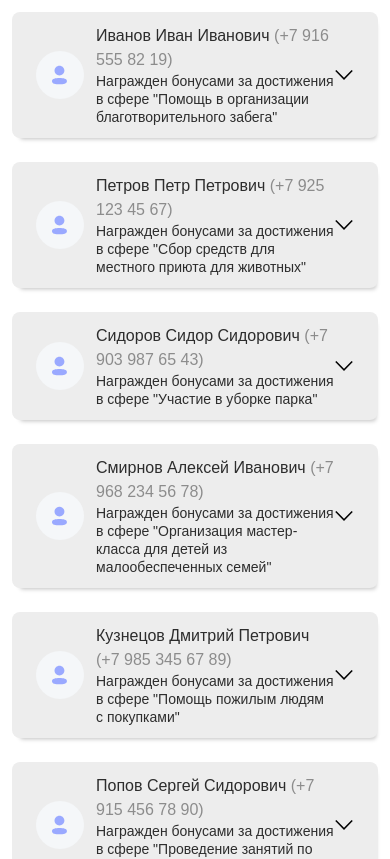
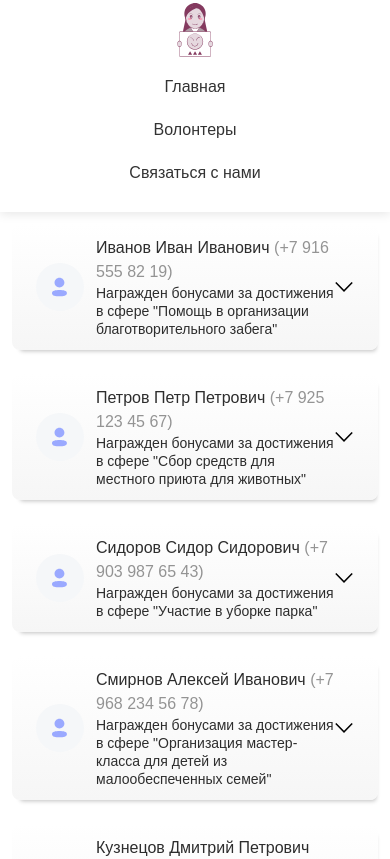
Before and after one commit to YuraVolk/hackathon-2025-showcase, a Next.js app: page /partners-dashboard in a window 390 px wide. Shown: the top 859 px of the page. Built offline with nearby package versions, Linux system fonts and the light colour scheme.

Commit message:
setup initial partners dashboard

```diff
--- /dev/null
+++ b/src/components/Header/Header.module.css
@@ -0,0 +1,190 @@
+.header {
+  background-color: #ffffff;
+  box-shadow: 0 2px 10px rgba(0, 0, 0, 0.1);
+  position: sticky;
+  top: 0;
+  left: 0;
+  right: 0;
+  z-index: 1000;
+}
+
+.headerContainer {
+  max-width: 1200px;
+  margin: 0 auto;
+  padding: 0 20px;
+  display: flex;
+  align-items: center;
+  justify-content: space-between;
+  height: 70px;
+}
+
+.logo {
+  font-size: 24px;
+  font-weight: bold;
+  color: #333;
+}
+
+.logo > * {
+  transform: scale(2);
+}
+
+.nav {
+  height: 100%;
+}
+
+.navList {
+  display: flex;
+  height: 100%;
+  margin: 0;
+  padding: 0;
+  list-style: none;
+}
+
+.navItem {
+  position: relative;
+  height: 100%;
+  display: flex;
+  align-items: center;
+  padding: 15px;
+  cursor: pointer;
+}
+
+.navLink {
+  position: relative;
+  color: #333;
+  font-weight: 500;
+  text-decoration: none;
+  transition: color 0.3s ease;
+  height: 100%;
+  display: flex;
+  align-items: center;
+}
+
+.navLink:hover .navLink {
+  color: #0066cc;
+}
+
+.underline {
+  position: absolute;
+  bottom: 0;
+  left: 0;
+  width: 0;
+  height: 2px;
+  background-color: #0066cc;
+  transition: width 0.3s ease;
+}
+
+.navItem:hover .underline {
+  width: 100%;
+}
+
+.submenu {
+  position: absolute;
+  top: 100%;
+  right: 0;
+  width: max-content;
+  max-width: 95vw;
+  background-color: #ffffff;
+  box-shadow: 0 4px 12px rgba(0, 0, 0, 0.1);
+  border-radius: 0 0 4px 4px;
+  opacity: 0;
+  visibility: hidden;
+  transform: translateY(10px);
+  transition: all 0.3s ease;
+  z-index: 100;
+}
+
+.submenuActive {
+  opacity: 1;
+  visibility: visible;
+  transform: translateY(0);
+}
+
+.submenuList {
+  list-style: none;
+  padding: 10px 0;
+  margin: 0;
+}
+
+.submenuItem {
+  padding: 8px 20px;
+  transition: background-color 0.2s ease;
+}
+
+.submenuItem:hover {
+  background-color: #f5f5f5;
+}
+
+.submenuLink {
+  position: relative;
+  color: #555;
+  text-decoration: none;
+  font-size: 14px;
+  display: inline-block;
+}
+
+.submenuUnderline {
+  position: absolute;
+  bottom: -2px;
+  left: 0;
+  width: 0;
+  height: 1px;
+  background-color: #0066cc;
+  transition: width 0.3s ease;
+}
+
+.submenuItem:hover .submenuLink {
+  color: #0066cc;
+}
+
+.submenuItem:hover .submenuUnderline {
+  width: 100%;
+}
+
+@media (max-width: 768px) {
+  .headerContainer {
+    flex-direction: column;
+    height: auto;
+    padding: 15px 20px;
+  }
+
+  .nav {
+    width: 100%;
+    margin-top: 15px;
+  }
+
+  .navList {
+    flex-direction: column;
+    align-items: center;
+    height: auto;
+  }
+
+  .navItem {
+    padding: 10px 0;
+    height: auto;
+    flex-direction: column;
+    align-items: center;
+    text-align: center;
+  }
+
+  .navLink {
+    padding-bottom: 5px;
+  }
+
+  .submenu {
+    position: static;
+    width: 100%;
+    box-shadow: none;
+    transform: none;
+    max-height: 0;
+    overflow: hidden;
+    transition: max-height 0.3s ease;
+  }
+
+  .submenuActive {
+    max-height: 200px;
+    opacity: 1;
+    visibility: visible;
+    margin: 0;
+  }
+}
--- a/src/components/Header/Header.tsx
+++ b/src/components/Header/Header.tsx
@@ -1,7 +1,83 @@
-import { memo } from "react";
+import { memo, useState } from "react";
+import styles from "./Header.module.css";
+import { useRouter } from "next/router";
 
-export const Header = memo(() => {
-  return null;
+interface IHeaderCategory {
+  title: string;
+  url?: string | (() => void);
+  childCategories?: IHeaderCategory[];
+}
+
+export interface IHeaderProps {
+  categories?: IHeaderCategory[];
+  logo?: React.ReactNode;
+}
+
+export const Header = memo(({ categories = [], logo }: IHeaderProps) => {
+  const router = useRouter();
+  const [activeSubmenu, setActiveSubmenu] = useState<number | null>(null);
+
+  const handleCategoryHover = (index: number | null) => {
+    setActiveSubmenu(index);
+  };
+
+  const handleCategoryClick = (category: IHeaderCategory) => {
+    if (typeof category.url === "function") {
+      category.url();
+    } else if (category.url !== undefined) {
+      router.push(category.url);
+    }
+  };
+
+  return (
+    <header className={styles.header}>
+      <div className={styles.headerContainer}>
+        {logo && <div className={styles.logo}>{logo}</div>}
+        <nav className={styles.nav}>
+          <ul className={styles.navList}>
+            {categories.map((category, index) => (
+              <li
+                key={index}
+                className={styles.navItem}
+                onMouseEnter={() => handleCategoryHover(index)}
+                onMouseLeave={() => handleCategoryHover(null)}
+              >
+                <div
+                  className={styles.navLink}
+                  onClick={() => handleCategoryClick(category)}
+                >
+                  {category.title}
+                  <span className={styles.underline} />
+                </div>
+                {category.childCategories && (
+                  <div
+                    className={`${styles.submenu} ${
+                      activeSubmenu === index ? styles.submenuActive : ""
+                    }`}
+                  >
+                    <ul className={styles.submenuList}>
+                      {category.childCategories.map((child, childIndex) => (
+                        <li
+                          key={childIndex}
+                          className={styles.submenuItem}
+                          onClick={() => handleCategoryClick(child)}
+                        >
+                          <div className={styles.submenuLink}>
+                            {child.title}
+                            <span className={styles.submenuUnderline} />
+                          </div>
+                        </li>
+                      ))}
+                    </ul>
+                  </div>
+                )}
+              </li>
+            ))}
+          </ul>
+        </nav>
+      </div>
+    </header>
+  );
 });
 
 Header.displayName = "Header";
--- a/src/components/Volunteer/Volunteer.module.css
+++ b/src/components/Volunteer/Volunteer.module.css
@@ -2,7 +2,7 @@
   display: flex;
   align-items: center;
   gap: 12px;
-  background-color: #ededed;
+  background: linear-gradient(#fff, #f6f6f6);
   padding: 12px 24px;
   border-radius: 8px;
   box-shadow: 3px 6px 4px -5px rgba(0, 0, 0, 0.25);
@@ -12,6 +12,13 @@
   width: 48px;
   height: 48px;
   flex-shrink: 0;
+}
+
+.volunteer_wrap {
+  display: flex;
+  flex-direction: column;
+  gap: 6px;
+  flex-grow: 1;
 }
 
 .volunteer_info {
--- a/src/components/Volunteer/Volunteer.tsx
+++ b/src/components/Volunteer/Volunteer.tsx
@@ -1,4 +1,4 @@
-import { memo } from "react";
+import { memo, useState } from "react";
 import Image from "next/image";
 
 import emptyAvatarSrc from "../../assets/icons/empty-avatar.svg";
@@ -12,6 +12,8 @@ export interface IVolunteerProps {
 }
 
 export const Volunteer = memo(({ volunteer }: IVolunteerProps) => {
+  const [isExpanded, setExpanded] = useState(false);
+
   return (
     <div className={classes.volunteer}>
       <Image
@@ -19,6 +21,7 @@ export const Volunteer = memo(({ volunteer }: IVolunteerProps) => {
         src={emptyAvatarSrc}
         alt="Волонтер"
       />
+      <div className={classes.volunteer_wrap}>
         <div className={classes.volunteer_info}>
           <div className={classes.volunteer_description}>
             <span className={classes.volunteer_description_name}>
@@ -28,12 +31,19 @@ export const Volunteer = memo(({ volunteer }: IVolunteerProps) => {
               </span>
             </span>
             <span className={classes.volunteer_description_achievements}>
-            Награжден бонусами за достижения в сфере "{volunteer.achievements}"
+              Награжден бонусами за достижения в сфере "{volunteer.achievements}
+              "
             </span>
           </div>
-        <button className={classes.volunteer_more_info_button}>
+          <button
+            className={classes.volunteer_more_info_button}
+            onClick={() => {
+              setExpanded((isExpanded) => !isExpanded);
+            }}
+          >
             <Image src={arrowDownSrc} alt="Волонтер" width={20} height={20} />
           </button>
+        </div>
       </div>
     </div>
   );
--- a/src/pages/partners-dashboard/index.tsx
+++ b/src/pages/partners-dashboard/index.tsx
@@ -1,10 +1,39 @@
+import { Header } from "@/components/Header/Header";
+import Image from "next/image";
+
 import styles from "./styles.module.css";
+import logoIcon from "../../assets/icons/logo.svg";
 
 import { Volunteer } from "@/components/Volunteer/Volunteer";
 import { VOLUNTEERS } from "@/data/volunteers";
 
 const PartnersDashboard = () => {
   return (
+    <>
+      <Header
+        logo={<Image src={logoIcon} alt="Лого" width={32} height={32} />}
+        categories={[
+          {
+            title: "Главная",
+            url: "/",
+          },
+          {
+            title: "Волонтеры",
+            url: "/partners-dashboard/",
+            childCategories: [
+              { title: "Список бонусов", url: "/partners-dashboard/bonuses/" },
+              {
+                title: "Регистрация бонуса",
+                url: "/partners-dashboard/bonuses/new",
+              },
+            ],
+          },
+          {
+            title: "Связаться с нами",
+            url: () => window.scrollTo(0, document.body.scrollHeight),
+          },
+        ]}
+      />
       <ul className={styles.volunteers}>
         {VOLUNTEERS.map((volunteer) => (
           <li>
@@ -12,6 +41,7 @@ const PartnersDashboard = () => {
           </li>
         ))}
       </ul>
+    </>
   );
 };
 
--- a/src/pages/partners-dashboard/styles.module.css
+++ b/src/pages/partners-dashboard/styles.module.css
@@ -3,7 +3,8 @@
   flex-direction: column;
   gap: 24px;
   padding: 0;
-    margin: 0;
+  margin: 0 auto;
   list-style-type: none;
   padding: 12px;
+  max-width: 1200px;
 }
```
Also changed, not shown: src/assets/icons/logo.svg (added). Lines whose indentation alone changed are shown as unchanged.
